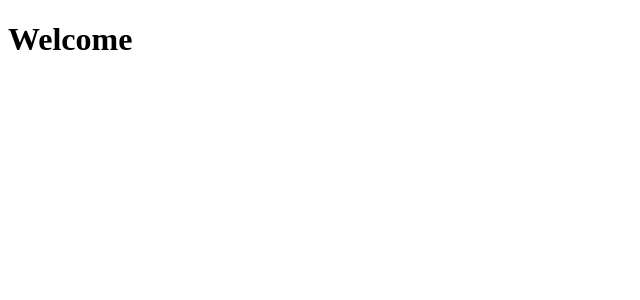
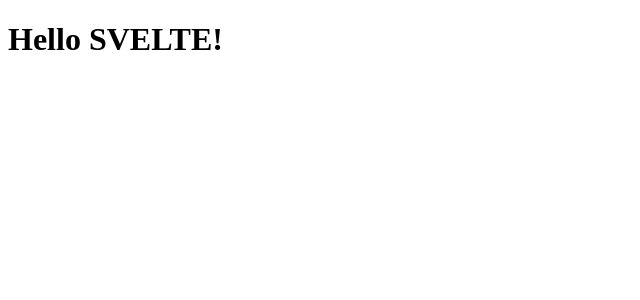
Before and after one commit to nixoncode/look-at-svelte, a Svelte app: page / in a window 1280 px wide. Shown: the top 300 px of the page, without its empty margins (0-640 px from the left). Built offline with nearby package versions, Linux system fonts and the light colour scheme.

Commit message:
first component

```diff
--- a/src/App.svelte
+++ b/src/App.svelte
@@ -1 +1,5 @@
-<h1>Welcome</h1>
+<script>
+    let name = "Svelte";
+</script>
+
+<h1>Hello {name.toUpperCase()}!</h1>
```
